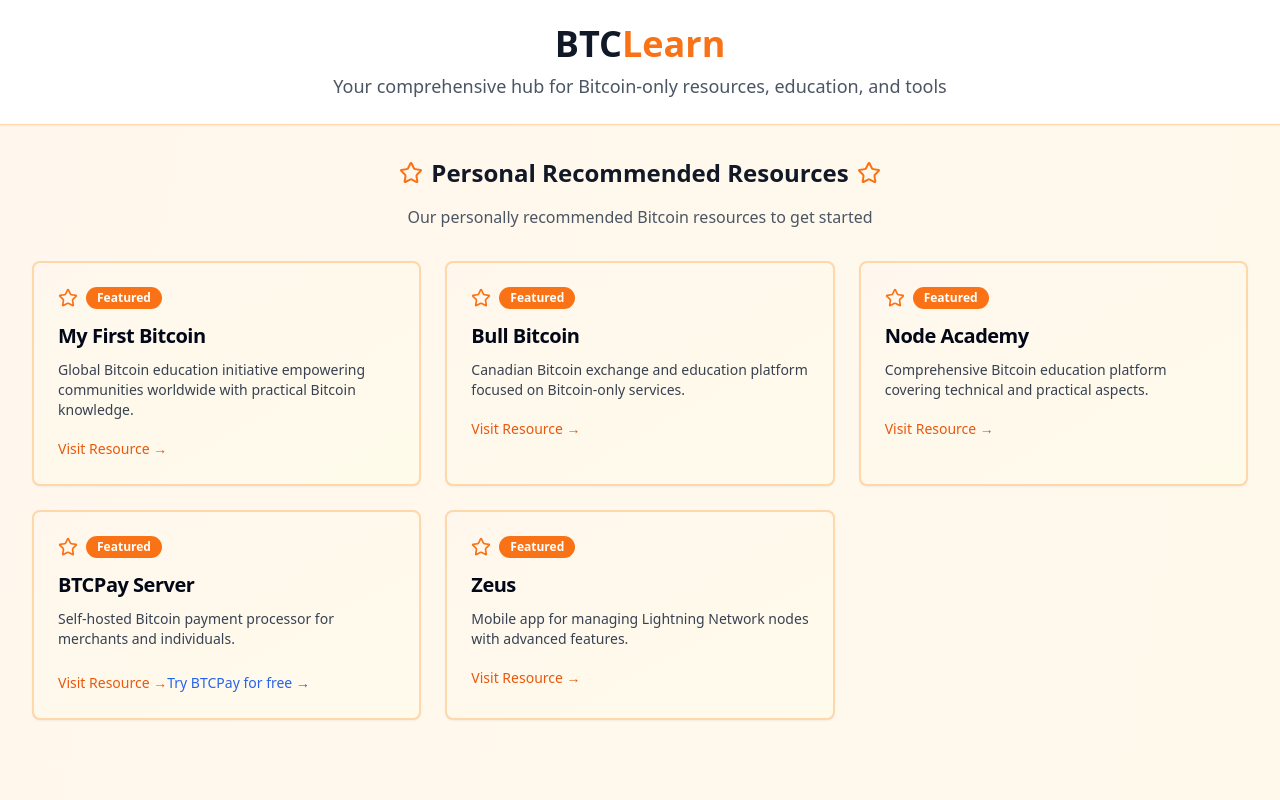
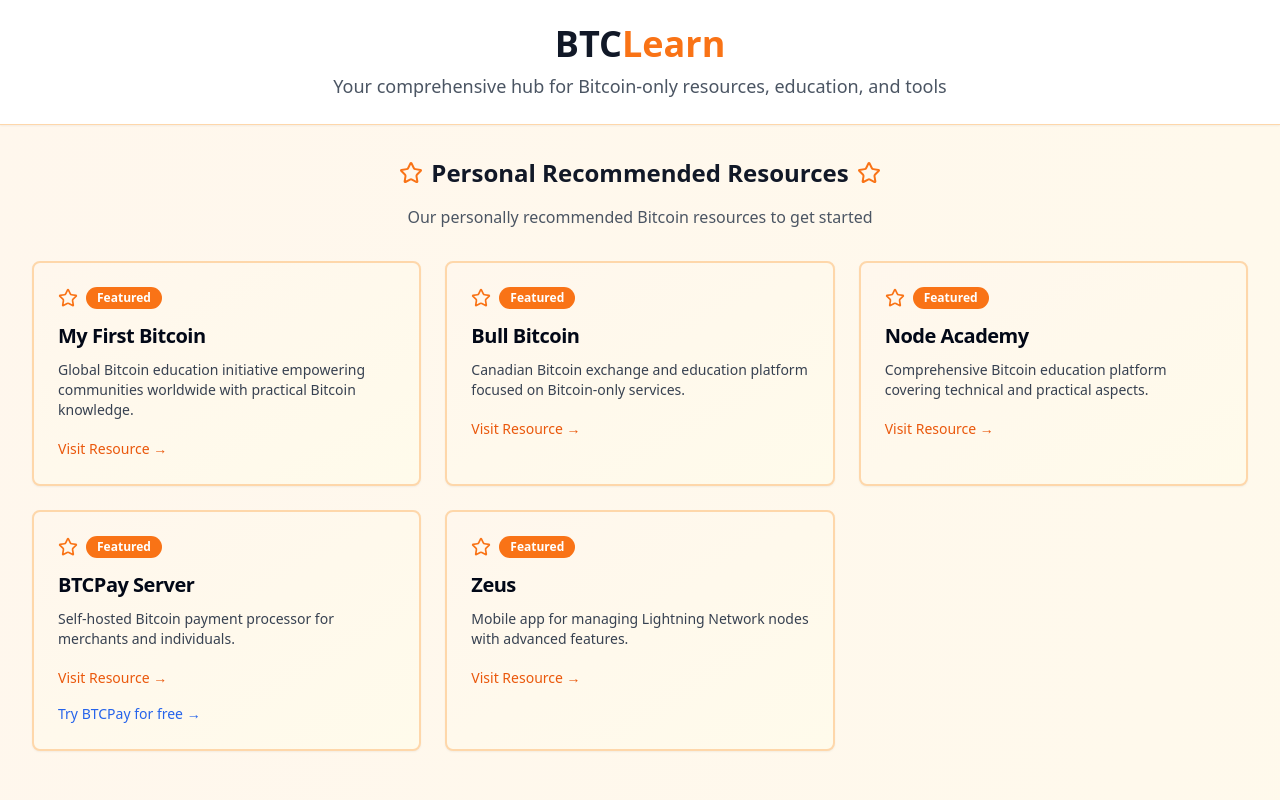
Before and after one commit to jpgaviria2/btclearn, a React (Vite) app: page / in a window 1280 px wide. Shown: the top 800 px of the page. Built offline with nearby package versions, Linux system fonts and the light colour scheme.

Commit message:
Move "Try BTCPay for free" link
Move the "Try BTCPay for free" link below the "Visit Resource" link in the BTCPay Server card within the personal recommendations section.

```diff
--- a/src/components/PersonalRecommendations.tsx
+++ b/src/components/PersonalRecommendations.tsx
@@ -77,24 +77,26 @@ const PersonalRecommendations = () => {
               <CardDescription className="text-sm text-gray-700 mb-4">
                 {recommendation.description}
               </CardDescription>
-              <div className="space-y-2">
+              <div className="space-y-3">
                 <a
                   href={recommendation.url}
                   target="_blank"
                   rel="noopener noreferrer"
-                  className="inline-flex items-center text-orange-600 hover:text-orange-700 font-medium text-sm transition-colors block"
+                  className="inline-flex items-center text-orange-600 hover:text-orange-700 font-medium text-sm transition-colors"
                 >
                   Visit Resource →
                 </a>
                 {recommendation.id === 'btcpayserver' && (
+                  <div>
                     <a
                       href="https://merchant.btclearn.org/"
                       target="_blank"
                       rel="noopener noreferrer"
-                    className="inline-flex items-center text-blue-600 hover:text-blue-700 font-medium text-sm transition-colors block"
+                      className="inline-flex items-center text-blue-600 hover:text-blue-700 font-medium text-sm transition-colors"
                     >
                       Try BTCPay for free →
                     </a>
+                  </div>
                 )}
               </div>
             </CardContent>
```
Lines whose indentation alone changed are shown as unchanged.
